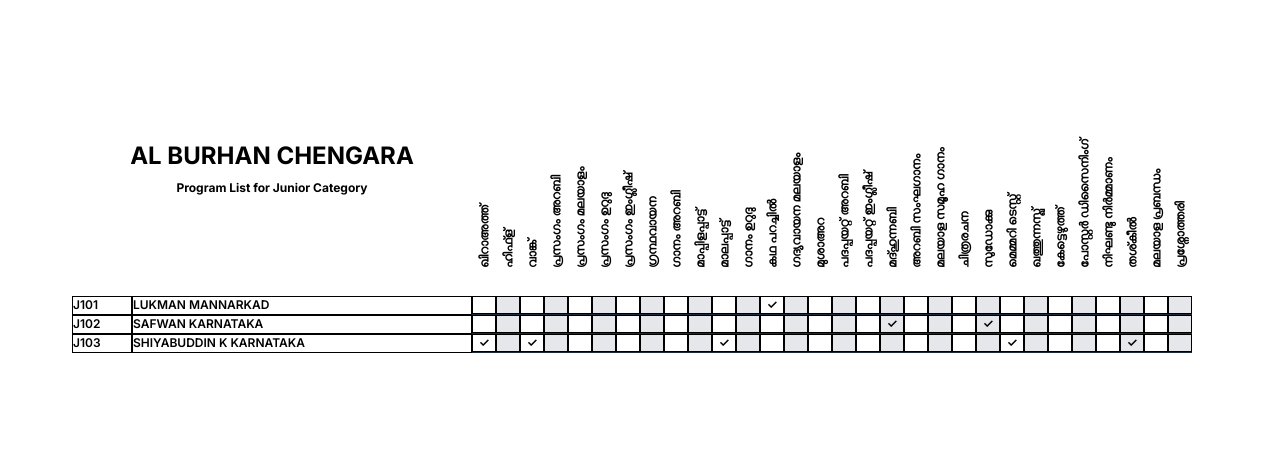
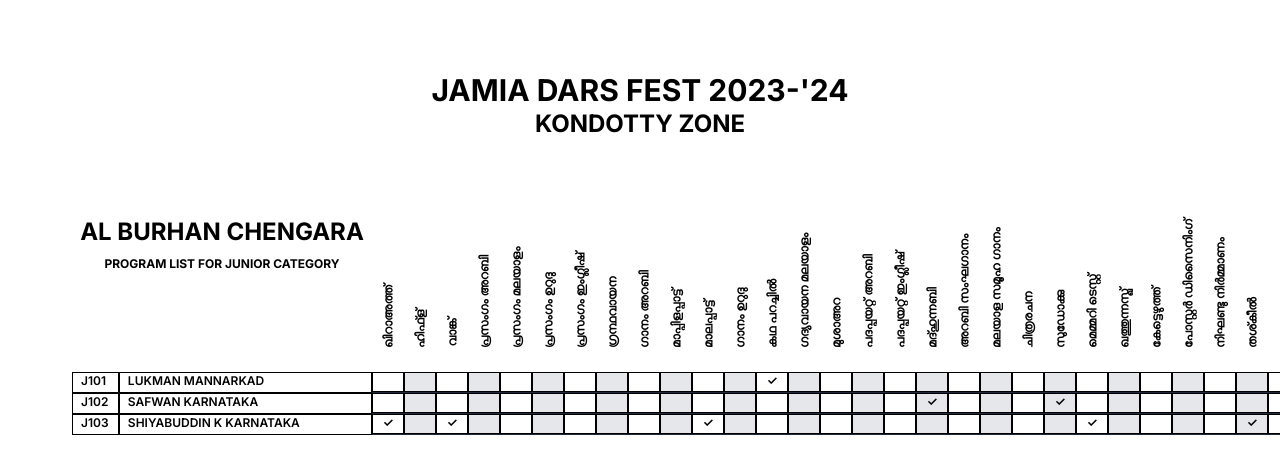
Before and after one commit to ajnanmvr/darsfest, a Next.js app: page /dars/jr/al-burhan-chengara in a window 1280 px wide. Shown: the top 474 px of the page. Built offline with nearby package versions, Linux system fonts and the light colour scheme.

Commit message:
about 2 complete

```diff
--- a/app/dars/jr/[slug]/page.jsx
+++ b/app/dars/jr/[slug]/page.jsx
@@ -22,6 +22,8 @@ function DarsDetails() {
     values.some((value) => value && value.includes(number + 9));
   return (
     <div className="text-center text-xs m-10 print:m-0 p-8 rounded-xl">
+            <p className="text-3xl font-bold ">Jamia Dars Fest 2023-'24</p>
+      <p className="text-2xl font-bold mb-2">Kondotty Zone</p>
       <div className="">
         <div className="flex h-48 items-end mb-8 w-[1260px]">
           <div className="w-[400px] my-auto text-center">
@@ -30,36 +32,36 @@ function DarsDetails() {
           </div>
           <div className="">
             <div className="flex whitespace-nowrap font-semibold">
-              <p className="w-6 print:w-5 -rotate-90">ഖിറാഅത്ത്</p>
-              <p className="w-6 print:w-5 -rotate-90">ഹിഫ്ള്</p>
-              <p className="w-6 print:w-5 -rotate-90">വാങ്ക്</p>
-              <p className="w-6 print:w-5 -rotate-90">പ്രസംഗം അറബി</p>
-              <p className="w-6 print:w-5 -rotate-90">പ്രസംഗം മലയാളം</p>
-              <p className="w-6 print:w-5 -rotate-90">പ്രസംഗം ഉറുദു</p>
-              <p className="w-6 print:w-5 -rotate-90">പ്രസംഗം ഇംഗ്ലീഷ്</p>
-              <p className="w-6 print:w-5 -rotate-90">ഗ്രന്ഥവായന</p>
-              <p className="w-6 print:w-5 -rotate-90">ഗാനം അറബി</p>
-              <p className="w-6 print:w-5 -rotate-90">മാപ്പിളപ്പാട്ട്</p>
-              <p className="w-6 print:w-5 -rotate-90">മാലപ്പാട്ട്</p>
-              <p className="w-6 print:w-5 -rotate-90">ഗാനം ഉറുദു</p>
-              <p className="w-6 print:w-5 -rotate-90">കഥ പറച്ചില്‍</p>
-              <p className="w-6 print:w-5 -rotate-90">ഗദ്യവായന മലയാളം</p>
-              <p className="w-6 print:w-5 -rotate-90">മുശാഅറ</p>
-              <p className="w-6 print:w-5 -rotate-90">പദപ്പയറ്റ് അറബി</p>
-              <p className="w-6 print:w-5 -rotate-90">പദപ്പയറ്റ് ഇംഗ്ലീഷ്</p>
-              <p className="w-6 print:w-5 -rotate-90">മദ്ഹുന്നബി</p>
-              <p className="w-6 print:w-5 -rotate-90">അറബി സംഘഗാനം</p>
-              <p className="w-6 print:w-5 -rotate-90">മലയാള സമൂഹ ഗാനം</p>
-              <p className="w-6 print:w-5 -rotate-90">ചിത്രരചന</p>
-              <p className="w-6 print:w-5 -rotate-90">സുഡോക്കു</p>
-              <p className="w-6 print:w-5 -rotate-90">മെമ്മറി ടെസ്റ്റ്</p>
-              <p className="w-6 print:w-5 -rotate-90">ഖത്തുന്നസ്ഖ്</p>
-              <p className="w-6 print:w-5 -rotate-90">കേട്ടെഴുത്ത്</p>
-              <p className="w-6 print:w-5 -rotate-90">പോസ്റ്റര്‍ ഡിസൈനിംഗ്</p>
-              <p className="w-6 print:w-5 -rotate-90">നിഘണ്ടു നിര്‍മ്മാണം</p>
-              <p className="w-6 print:w-5 -rotate-90">തശ്കീല്‍</p>
-              <p className="w-6 print:w-5 -rotate-90">മലയാള പ്രബന്ധം</p>
-              <p className="w-6 print:w-5 -rotate-90">പ്രശ്നോത്തരി</p>
+              <p className="w-8 print:w-8 -rotate-90">ഖിറാഅത്ത്</p>
+              <p className="w-8 print:w-8 -rotate-90">ഹിഫ്ള്</p>
+              <p className="w-8 print:w-8 -rotate-90">വാങ്ക്</p>
+              <p className="w-8 print:w-8 -rotate-90">പ്രസംഗം അറബി</p>
+              <p className="w-8 print:w-8 -rotate-90">പ്രസംഗം മലയാളം</p>
+              <p className="w-8 print:w-8 -rotate-90">പ്രസംഗം ഉറുദു</p>
+              <p className="w-8 print:w-8 -rotate-90">പ്രസംഗം ഇംഗ്ലീഷ്</p>
+              <p className="w-8 print:w-8 -rotate-90">ഗ്രന്ഥവായന</p>
+              <p className="w-8 print:w-8 -rotate-90">ഗാനം അറബി</p>
+              <p className="w-8 print:w-8 -rotate-90">മാപ്പിളപ്പാട്ട്</p>
+              <p className="w-8 print:w-8 -rotate-90">മാലപ്പാട്ട്</p>
+              <p className="w-8 print:w-8 -rotate-90">ഗാനം ഉറുദു</p>
+              <p className="w-8 print:w-8 -rotate-90">കഥ പറച്ചില്‍</p>
+              <p className="w-8 print:w-8 -rotate-90">ഗദ്യവായന മലയാളം</p>
+              <p className="w-8 print:w-8 -rotate-90">മുശാഅറ</p>
+              <p className="w-8 print:w-8 -rotate-90">പദപ്പയറ്റ് അറബി</p>
+              <p className="w-8 print:w-8 -rotate-90">പദപ്പയറ്റ് ഇംഗ്ലീഷ്</p>
+              <p className="w-8 print:w-8 -rotate-90">മദ്ഹുന്നബി</p>
+              <p className="w-8 print:w-8 -rotate-90">അറബി സംഘഗാനം</p>
+              <p className="w-8 print:w-8 -rotate-90">മലയാള സമൂഹ ഗാനം</p>
+              <p className="w-8 print:w-8 -rotate-90">ചിത്രരചന</p>
+              <p className="w-8 print:w-8 -rotate-90">സുഡോക്കു</p>
+              <p className="w-8 print:w-8 -rotate-90">മെമ്മറി ടെസ്റ്റ്</p>
+              <p className="w-8 print:w-8 -rotate-90">ഖത്തുന്നസ്ഖ്</p>
+              <p className="w-8 print:w-8 -rotate-90">കേട്ടെഴുത്ത്</p>
+              <p className="w-8 print:w-8 -rotate-90">പോസ്റ്റര്‍ ഡിസൈനിംഗ്</p>
+              <p className="w-8 print:w-8 -rotate-90">നിഘണ്ടു നിര്‍മ്മാണം</p>
+              <p className="w-8 print:w-8 -rotate-90">തശ്കീല്‍</p>
+              <p className="w-8 print:w-8 -rotate-90">മലയാള പ്രബന്ധം</p>
+              <p className="w-8 print:w-8 -rotate-90">പ്രശ്നോത്തരി</p>
             </div>
           </div>
         </div>
@@ -67,10 +69,10 @@ function DarsDetails() {
       <div>
         {darsData.map((v, i) => (
           <div key={i} className="flex w-[1260px] ggg">
-            <p className="w-[60px] text-left line-clamp-1 font-semibold">
+            <p className="w-[60px] text-left line-clamp-1 font-semibold pl-2">
               {v.code}
             </p>
-            <p className="w-[340px] text-left line-clamp-1 font-semibold">
+            <p className="w-[340px] text-left line-clamp-1 font-semibold pl-2">
               {v.name}
             </p>
             <div className="">
@@ -78,7 +80,7 @@ function DarsDetails() {
                 {Array.from({ length: 9 }, (_, index) => (
                   <p
                     key={index}
-                    className="w-6 print:w-5 even:bg-gray-200 font-bold"
+                    className="w-8 print:w-8 h-5 even:bg-gray-200 font-bold"
                   >
                     {containsNumber1to9(
                       [
@@ -100,7 +102,7 @@ function DarsDetails() {
                 {Array.from({ length: 21 }, (_, index) => (
                   <p
                     key={index}
-                    className="w-6 print:w-5 even:bg-gray-200 font-bold"
+                    className="w-8 print:w-8 h-5 even:bg-gray-200 font-bold"
                   >
                     {containsNumber(
                       [
--- a/app/dars/sr/[slug]/page.jsx
+++ b/app/dars/sr/[slug]/page.jsx
@@ -22,6 +22,8 @@ function DarsDetails() {
     values.some((value) => value && value.includes(number + 9));
   return (
     <div className="text-center text-xs m-10 print:m-0 p-8 rounded-xl mr-6">
+      <p className="text-3xl font-bold ">Jamia Dars Fest 2023-'24</p>
+      <p className="text-2xl font-bold mb-2">Kondotty Zone</p>
       <div className="">
         <div className="flex h-48 items-end mb-8 w-[1260px]">
           <div className="w-[400px] my-auto text-center">
@@ -30,48 +32,52 @@ function DarsDetails() {
           </div>
           <div className="">
             <div className="flex whitespace-nowrap font-semibold">
-              <p className="w-6 print:w-5 -rotate-90">ഖിറാഅത്ത്</p>
-              <p className="w-6 print:w-5 -rotate-90">ഹിഫ്ള്</p>
-              <p className="w-6 print:w-5 -rotate-90">വാങ്ക്</p>
-              <p className="w-6 print:w-5 -rotate-90">ക്ലാസ് അവതരണം </p>
-              <p className="w-6 print:w-5 -rotate-90">വഅ്ള് </p>
-              <p className="w-6 print:w-5 -rotate-90">പ്രസംഗം മലയാളം </p>
-              <p className="w-6 print:w-5 -rotate-90">പ്രസംഗം അറബി </p>
-              <p className="w-6 print:w-5 -rotate-90">പ്രസംഗം ഉറുദു </p>
-              <p className="w-6 print:w-5 -rotate-90">പ്രസംഗം ഇംഗ്ലീഷ് </p>
-              <p className="w-6 print:w-5 -rotate-90">ഖുഥ്ബ </p>
-              <p className="w-6 print:w-5 -rotate-90">ഗ്രന്ഥ വായന </p>
-              <p className="w-6 print:w-5 -rotate-90">കവിതാലാപനം മലയാളം </p>
-              <p className="w-6 print:w-5 -rotate-90">മുശാഅറ </p>
-              <p className="w-6 print:w-5 -rotate-90">അനൗണ്‍സ്മെന്‍റ് </p>
-              <p className="w-6 print:w-5 -rotate-90">പ്രബന്ധാവതരണം </p>
-              <p className="w-6 print:w-5 -rotate-90">നിമിഷപ്രസംഗം </p>
-              <p className="w-6 print:w-5 -rotate-90">പാടിപ്പറയല്‍ </p>
-              <p className="w-6 print:w-5 -rotate-90">
+              <p className="w-6 -rotate-90">ഖിറാഅത്ത്</p>
+              <p className="w-6 -rotate-90">ഹിഫ്ള്</p>
+              <p className="w-6 -rotate-90">വാങ്ക്</p>
+              <p className="w-6 -rotate-90">ക്ലാസ് അവതരണം </p>
+              <p className="w-6 -rotate-90">വഅ്ള് </p>
+              <p className="w-6 -rotate-90">പ്രസംഗം മലയാളം </p>
+              <p className="w-6 -rotate-90">പ്രസംഗം അറബി </p>
+              <p className="w-6 -rotate-90">പ്രസംഗം ഉറുദു </p>
+              <p className="w-6 -rotate-90">പ്രസംഗം ഇംഗ്ലീഷ് </p>
+              <p className="w-6 -rotate-90">ഖുഥ്ബ </p>
+              <p className="w-6 -rotate-90">ഗ്രന്ഥ വായന </p>
+              <p className="w-6 -rotate-90">കവിതാലാപനം മലയാളം </p>
+              <p className="w-6 -rotate-90">മുശാഅറ </p>
+              <p className="w-6 -rotate-90">അനൗണ്‍സ്മെന്‍റ് </p>
+              <p className="w-6 -rotate-90">പ്രബന്ധാവതരണം </p>
+              <p className="w-6 -rotate-90">നിമിഷപ്രസംഗം </p>
+              <p className="w-6 -rotate-90">പാടിപ്പറയല്‍ </p>
+              <p className="w-6 -rotate-90">
                 മാഷപ്പ് മാപ്പിളപ്പാട്ട്
               </p>
-              <p className="w-6 print:w-5 -rotate-90">ഖസ്വീദ പാരായണം </p>
-              <p className="w-6 print:w-5 -rotate-90">പ്രോഗ്രാം സെറ്റിംഗ് </p>
-              <p className="w-6 print:w-5 -rotate-90">അറബിക് കാലിഗ്രഫി </p>
-              <p className="w-6 print:w-5 -rotate-90">പോസ്റ്റര്‍ ഡിസൈനിംഗ് </p>
-              <p className="w-6 print:w-5 -rotate-90">ഖത്തുന്നസ്ഖ് </p>
-              <p className="w-6 print:w-5 -rotate-90">ഖത്തുറുഖഈ </p>
-              <p className="w-6 print:w-5 -rotate-90">വിവര്‍ത്തനം (അറ-മല) </p>
-              <p className="w-6 print:w-5 -rotate-90">വിവര്‍ത്തനം (മല-അറ)</p>
-              <p className="w-6 print:w-5 -rotate-90">വിവര്‍ത്തനം (അറ-ഇംഗ്ലി)</p>
-              <p className="w-6 print:w-5 -rotate-90">പ്രബന്ധം അറബി </p>
-              <p className="w-6 print:w-5 -rotate-90">പ്രബന്ധം ഇംഗ്ലീഷ് </p>
-              <p className="w-6 print:w-5 -rotate-90">പ്രബന്ധം മലയാളം </p>
-              <p className="w-6 print:w-5 -rotate-90">റിപ്പോര്‍ട്ടിംഗ് </p>
-              <p className="w-6 print:w-5 -rotate-90">തലവാചക നിര്‍മ്മാണം </p>
-              <p className="w-6 print:w-5 -rotate-90">മുദ്രവാക്യ രചന </p>
-              <p className="w-6 print:w-5 -rotate-90">കവിതാ രചന (അറ) </p>
-              <p className="w-6 print:w-5 -rotate-90">നിഘണ്ടു നിര്‍മ്മാണം (അറ) </p>
-              <p className="w-6 print:w-5 -rotate-90">അടിക്കുറിപ്പ് </p>
-              <p className="w-6 print:w-5 -rotate-90">പദ സമ്പാദനം </p>
-              <p className="w-6 print:w-5 -rotate-90">തശ്കീല്‍ </p>
-              <p className="w-6 print:w-5 -rotate-90">പ്രശ്നോത്തരി </p>
-              <p className="w-6 print:w-5 -rotate-90">പത്രനിര്‍മാണം</p>
+              <p className="w-6 -rotate-90">ഖസ്വീദ പാരായണം </p>
+              <p className="w-6 -rotate-90">പ്രോഗ്രാം സെറ്റിംഗ് </p>
+              <p className="w-6 -rotate-90">അറബിക് കാലിഗ്രഫി </p>
+              <p className="w-6 -rotate-90">പോസ്റ്റര്‍ ഡിസൈനിംഗ് </p>
+              <p className="w-6 -rotate-90">ഖത്തുന്നസ്ഖ് </p>
+              <p className="w-6 -rotate-90">ഖത്തുറുഖഈ </p>
+              <p className="w-6 -rotate-90">വിവര്‍ത്തനം (അറ-മല) </p>
+              <p className="w-6 -rotate-90">വിവര്‍ത്തനം (മല-അറ)</p>
+              <p className="w-6 -rotate-90">
+                വിവര്‍ത്തനം (അറ-ഇംഗ്ലി)
+              </p>
+              <p className="w-6 -rotate-90">പ്രബന്ധം അറബി </p>
+              <p className="w-6 -rotate-90">പ്രബന്ധം ഇംഗ്ലീഷ് </p>
+              <p className="w-6 -rotate-90">പ്രബന്ധം മലയാളം </p>
+              <p className="w-6 -rotate-90">റിപ്പോര്‍ട്ടിംഗ് </p>
+              <p className="w-6 -rotate-90">തലവാചക നിര്‍മ്മാണം </p>
+              <p className="w-6 -rotate-90">മുദ്രവാക്യ രചന </p>
+              <p className="w-6 -rotate-90">കവിതാ രചന (അറ) </p>
+              <p className="w-6 -rotate-90">
+                നിഘണ്ടു നിര്‍മ്മാണം (അറ){" "}
+              </p>
+              <p className="w-6 -rotate-90">അടിക്കുറിപ്പ് </p>
+              <p className="w-6 -rotate-90">പദ സമ്പാദനം </p>
+              <p className="w-6 -rotate-90">തശ്കീല്‍ </p>
+              <p className="w-6 -rotate-90">പ്രശ്നോത്തരി </p>
+              <p className="w-6 -rotate-90">പത്രനിര്‍മാണം</p>
             </div>
           </div>
         </div>
@@ -79,18 +85,18 @@ function DarsDetails() {
       <div>
         {darsData.map((v, i) => (
           <div key={i} className="flex w-[1260px] ggg">
-            <p className="w-[60px] text-left line-clamp-1 font-semibold">
+            <p className="w-[60px] text-left line-clamp-1 font-semibold pl-2">
               {v.code}
             </p>
-            <p className="w-[340px] text-left line-clamp-1 font-semibold">
+            <p className="w-[340px] text-left line-clamp-1 font-semibold pl-2">
               {v.name}
             </p>
             <div className="">
-              <div className="flex border-b border-slate-800">
+              <div  iv className="flex border-b border-slate-800">
                 {Array.from({ length: 9 }, (_, index) => (
                   <p
                     key={index}
-                    className="w-6 print:w-5 even:bg-gray-200 font-bold"
+                    className="w-6 even:bg-gray-200 font-bold"
                   >
                     {containsNumber1to9(
                       [
@@ -112,7 +118,7 @@ function DarsDetails() {
                 {Array.from({ length: 31 }, (_, index) => (
                   <p
                     key={index}
-                    className="w-6 print:w-5 even:bg-gray-200 font-bold"
+                    className="w-6 even:bg-gray-200 font-bold"
                   >
                     {containsNumber(
                       [
--- a/app/globals.css
+++ b/app/globals.css
@@ -2,6 +2,9 @@
 @tailwind components;
 @tailwind utilities;
 
-.ggg p{
-    border: 1px solid black
+.ggg p {
+  border: 1px solid black;
 }
+* {
+  text-transform: uppercase;
+}
```
Also changed, not shown: app/dars/page.jsx (+5 -36 lines), app/page.jsx (+49 -4 lines).
